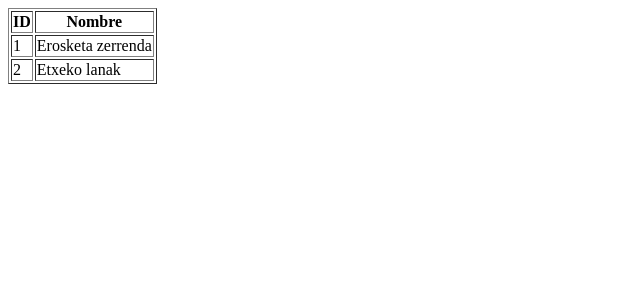
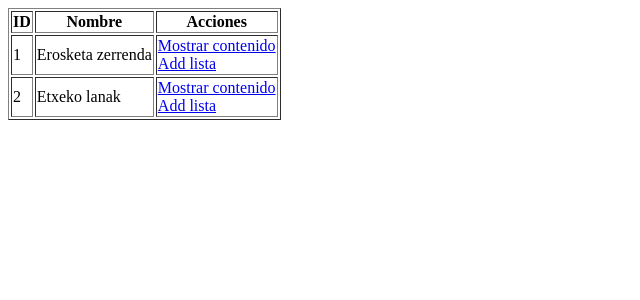
Before and after one commit to Davidzubi93/php-todo-app, a PHP site: page /mostrarlistasHTML.php in a window 1280 px wide. Shown: the top 300 px of the page, without its empty margins (0-640 px from the left). Run offline with PHP 8.4, Linux system fonts and the light colour scheme; data comes from the database, SQL or seed files in the repository.

Commit message:
eremu berri bat gehitu esteka batzuekin

```diff
--- a/mostrarlistasHTML.php
+++ b/mostrarlistasHTML.php
@@ -6,11 +6,13 @@ require_once("mostrarlistas.php");
     print "<tr>";
     print "<th>ID</th>";
     print "<th>Nombre</th>";
+    print "<th>Acciones</th>";
     print "</tr>";
 foreach ($result as $resultado){
     print "<tr>";
     print "<td>".$resultado['ID']."</td>";
     print "<td>".$resultado['nombre']."</td>";
+    print "<td><a href='select_tareas.php'>Mostrar contenido</a><br/><a href='addlistas.php'>Add lista</a></td>";
     print "</tr>";
 }
 print "</table>";
```
